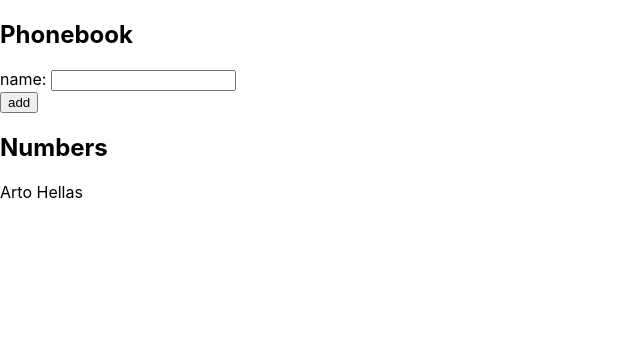
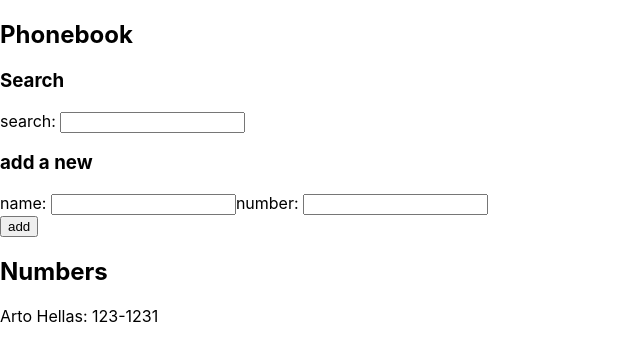
Before and after one commit to abrown4123/fullStackOpen_part2, a React (Create React App) app in the folder phonebook/: page / in a window 1280 px wide. Shown: the top 362 px of the page, without its empty margins (0-640 px from the left). Built offline with nearby package versions, Linux system fonts and the light colour scheme.

Commit message:
Exercise 2.8 and 2.9

```diff
--- a/phonebook/src/App.js
+++ b/phonebook/src/App.js
@@ -3,40 +3,67 @@ import People from './components/People'
 
 const App = () => {
   const [ persons, setPersons ] = useState([
-    { name: 'Arto Hellas' }
+    { name: 'Arto Hellas', number: "123-1231" }
   ])
-  const [ newName, setNewName ] = useState('')
+  const [ newName, setNewName ] = useState('');
+  const [ newNumber, setNewNumber ] = useState('');
+  const [ searchName, setSearchName ] = useState('');
 
   const checkName = person => person.name === newName;
+  const duplicatePeople = persons.find(checkName);
+  const peopleToShow = searchName
+    ? persons.filter(person => person.name.toLowerCase().includes(searchName.toLowerCase()))
+    : persons
 
   const handleSubmit = event => {
     event.preventDefault();
 
-    const alreadyExists = persons.find(checkName)
-    if (alreadyExists) {
+    if (duplicatePeople) {
       setNewName('');
       return alert(`${newName} already exists`);
     }
 
     const newEntry = {
-      name: newName
+      name: newName,
+      number: newNumber
     }
     setPersons(persons.concat(newEntry));
     setNewName('');
+    setNewNumber('');
   }
 
-  const handleNameChange = (event) => {
+  const handleNameChange = event => {
     setNewName(event.target.value);
+  }
+
+  const handleNumberChange = event => {
+    setNewNumber(event.target.value);
+  }
+
+  const handleSearch = event => {
+    setSearchName(event.target.value);
   }
 
   return (
     <div>
       <h2>Phonebook</h2>
+      <h3>Search</h3>
+      <div>
+        search: <input
+        value={searchName}
+        onChange={handleSearch}
+        />
+      </div>
+      <h3>add a new</h3>
       <form onSubmit={handleSubmit}>
         <div>
           name: <input
             value={newName}
             onChange={handleNameChange}
+          />
+          number: <input
+            value={newNumber}
+            onChange={handleNumberChange}
           />
         </div>
         <div>
@@ -44,8 +71,8 @@ const App = () => {
         </div>
       </form>
       <h2>Numbers</h2>
-      {persons.map(person =>
-        <People key={person.name} name={person.name} />
+      {peopleToShow.map(person =>
+        <People key={person.name} name={person.name} number={person.number} />
       )}
     </div>
   )
--- a/phonebook/src/components/People.js
+++ b/phonebook/src/components/People.js
@@ -1,5 +1,5 @@
 import React from 'react'
 
-const People = (props) => <p>{props.name}</p>
+const People = (props) => <p>{props.name}: {props.number}</p>
 
 export default People
```
